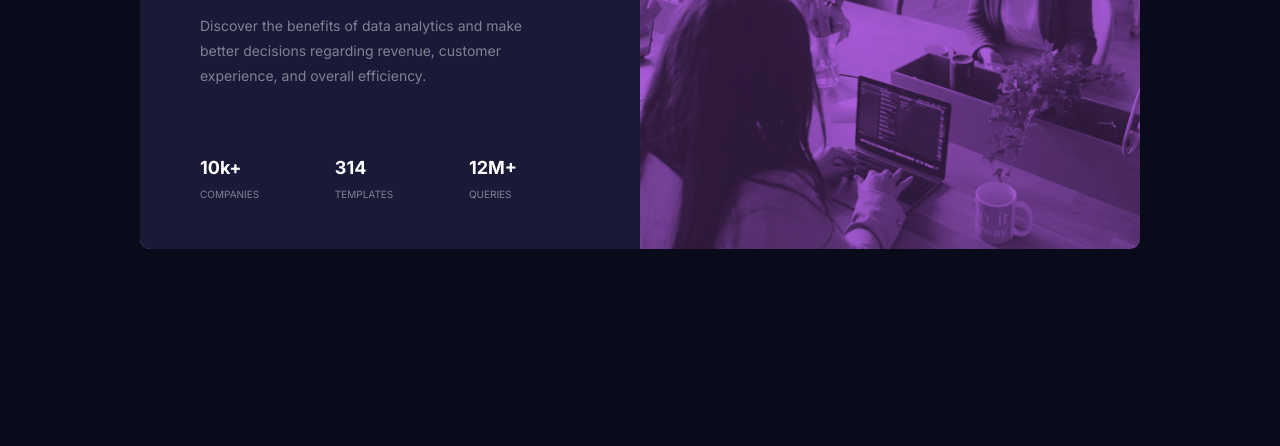
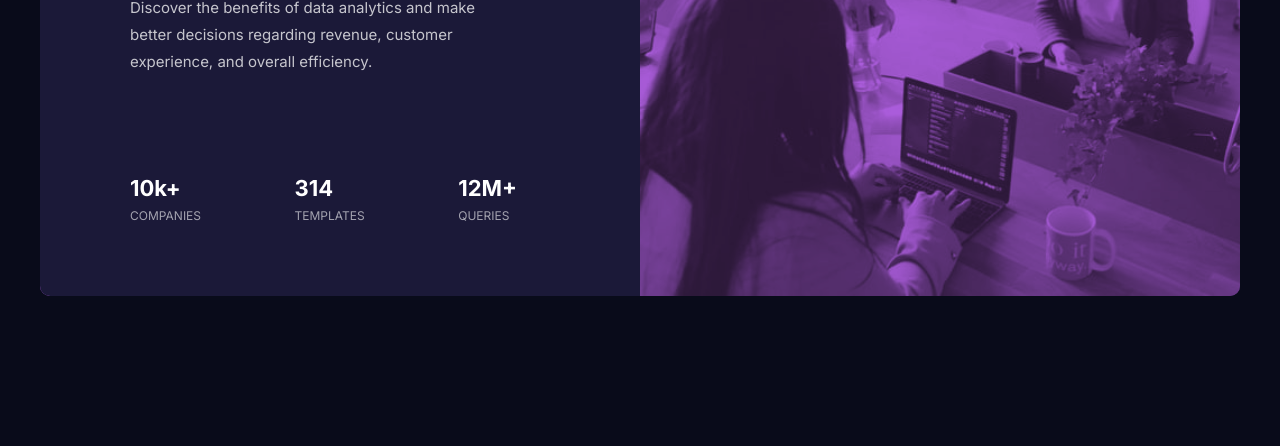
Before and after one commit to Dnghckr16/stats-preview-card, a plain HTML site: page index.html in a window 1280 px wide. Shown: the part 354-800 px from the top of the page. Drawn offline with Linux system fonts and the light colour scheme.

Commit message:
Initial Commit

```diff
--- a/style.css
+++ b/style.css
@@ -32,35 +32,35 @@ body{
     margin: 0;
 }
 main{
-    width: 1000px;
+    width: 1200px;
     max-width:100%;
     display: flex;
     border-radius:10px;
     overflow: hidden;
     background-color: var(--Soft-violet);
-    min-height: 400px;
+    min-height: 500px;
 }
 h1,
 p{
     font-family:"Inter", sans-serif;
 }
 h1{
-    font-size: 34.5px;
+    font-size: 36px;
     color: var(--white);
 }
 p{
-    font-size: 14px;
+    font-size: 15px;
     color: var(--Slightly-transparent-white);
     font-weight: 400;
     line-height: 1.8;
-     opacity:0.6;
+    padding-right: 5rem;
 }
 
 .container-box1{
 
     width: 50%;
     background-color: var(--Dark-desaturated-blue);
-    padding: 30px 75px 30px 60px;
+    padding: 50px 75px 30px 90px;
 
 }
 .img2 img{
@@ -83,25 +83,25 @@ p{
     display: flex;
     justify-content: space-between;
     flex-wrap:wrap;
-    margin-top: 3rem;
+    margin-top: 5rem;
     padding:0 3rem 0 0;
      font-family:"Inter", sans-serif;
 }
 ul{
     list-style: none;
     padding:0;
-    line-height: 1.8;
+    line-height: 1.6;
 
 }
 .fat{
     font-weight: 700;
-    font-size: 18px;
+    font-size: 22px;
 }
 .thin{
-    font-size: 10px;
+    font-size: 12px;
     text-transform: uppercase;
     color: var(--Slightly-transparent-white);
-    opacity:0.6;
+    opacity: 0.8;
 }
 .third-column li.fat{
     text-transform: uppercase;
```
